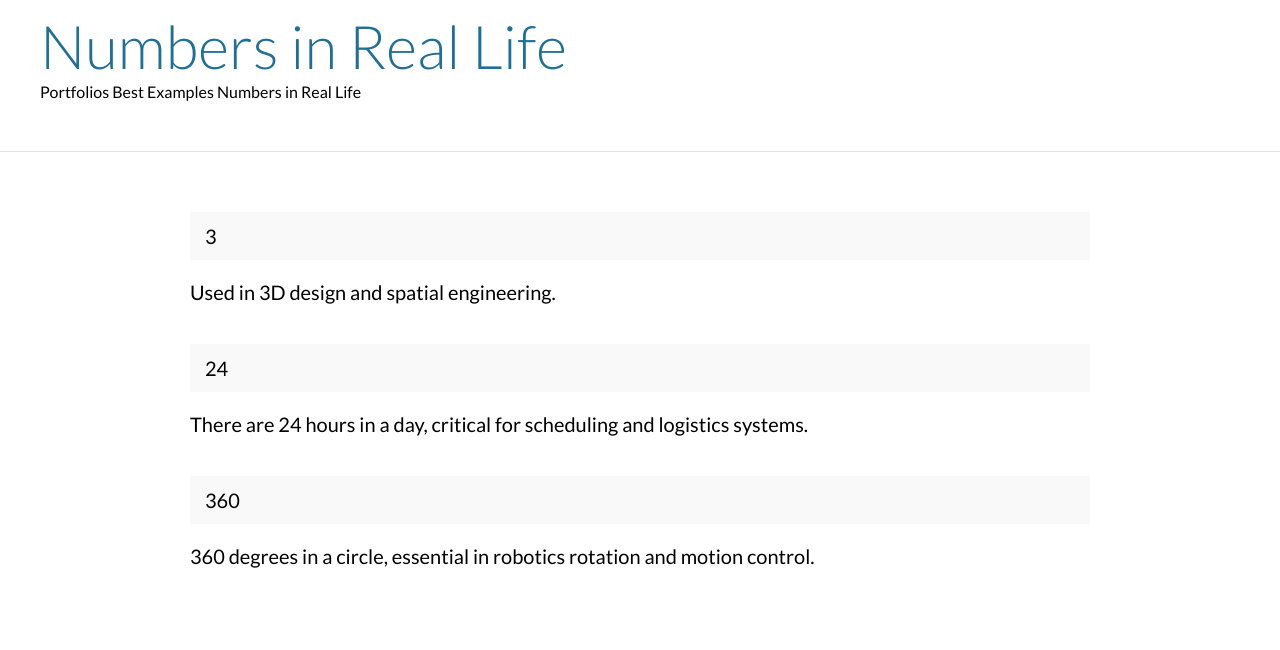
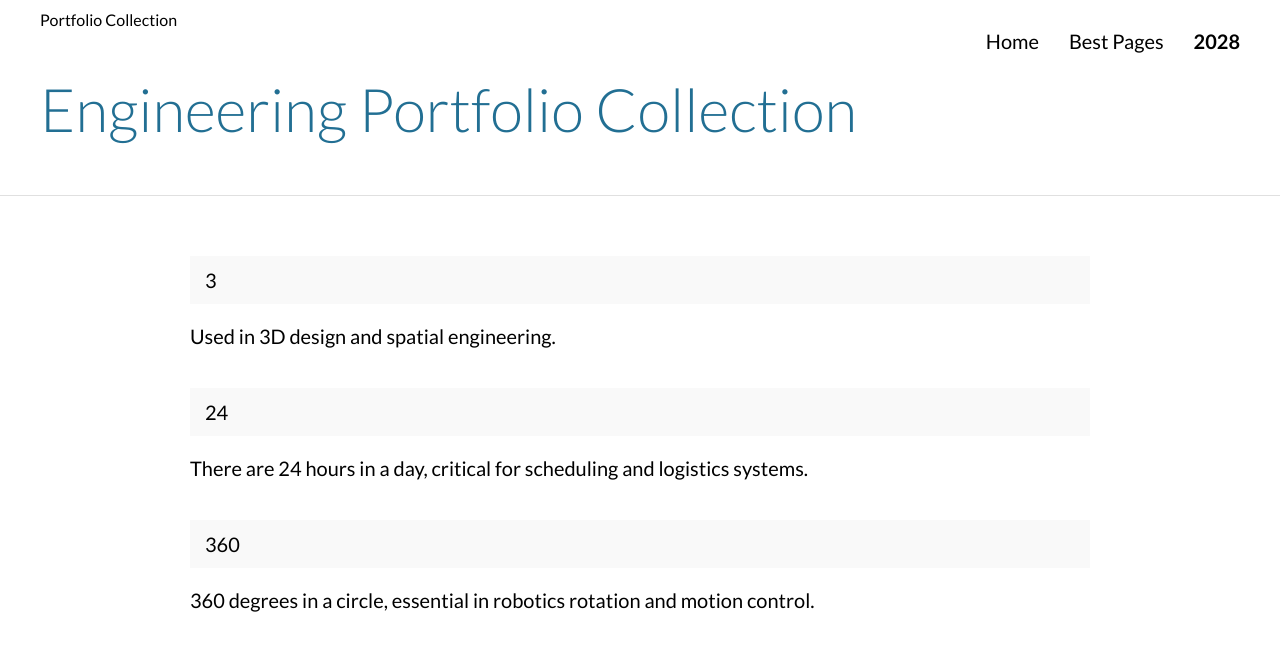
Before and after one commit to Nwenzel28/nwenzel.github.com, a plain HTML site: page numbers.html in a window 1280 px wide. Drawn offline with Linux system fonts and the light colour scheme.

Commit message:
Update title and header structure in numbers.html

```diff
--- a/numbers.html
+++ b/numbers.html
@@ -3,20 +3,26 @@
 <head>
   <link href="https://fonts.googleapis.com/css2?family=Lato:wght@300;400;700&display=swap" rel="stylesheet">
   <meta charset="UTF-8">
-  <title>Numbers in Real Life</title>
+  <title>2028</title>
   <link rel="stylesheet" href="style.css">
 </head>
 <body>
 
 <header>
-  <h1>Numbers in Real Life</h1>
-  <nav>
-    <a href="index.html">Portfolios</a>
-    <a href="examples.html">Best Examples</a>
-    <a href="numbers.html" class="active">Numbers in Real Life</a>
-  </nav>
+
+  <div class="header-top">
+    <div class="site-name">Portfolio Collection</div>
+
+    <div class="top-nav">
+      <a href="index.html" >Home</a>
+      <a href="examples.html">Best Pages</a>
+      <a href="numbers.html"class="active">2028</a>
+    </div>
+  </div>
+
+  <h1>Engineering Portfolio Collection</h1>
+
 </header>
-
 <main id="numbers-container"></main>
 
 <script src="script.js"></script>
```
